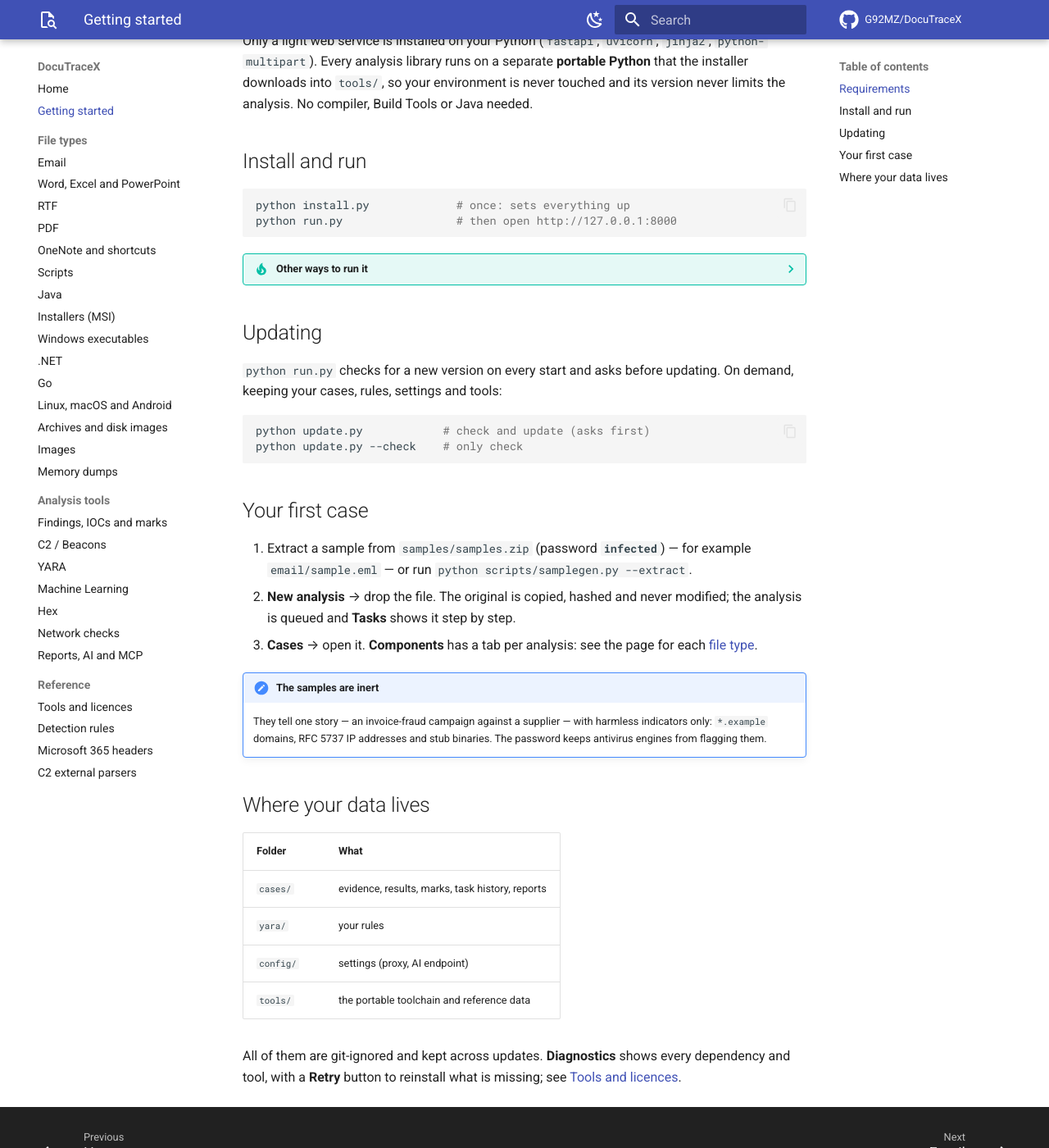
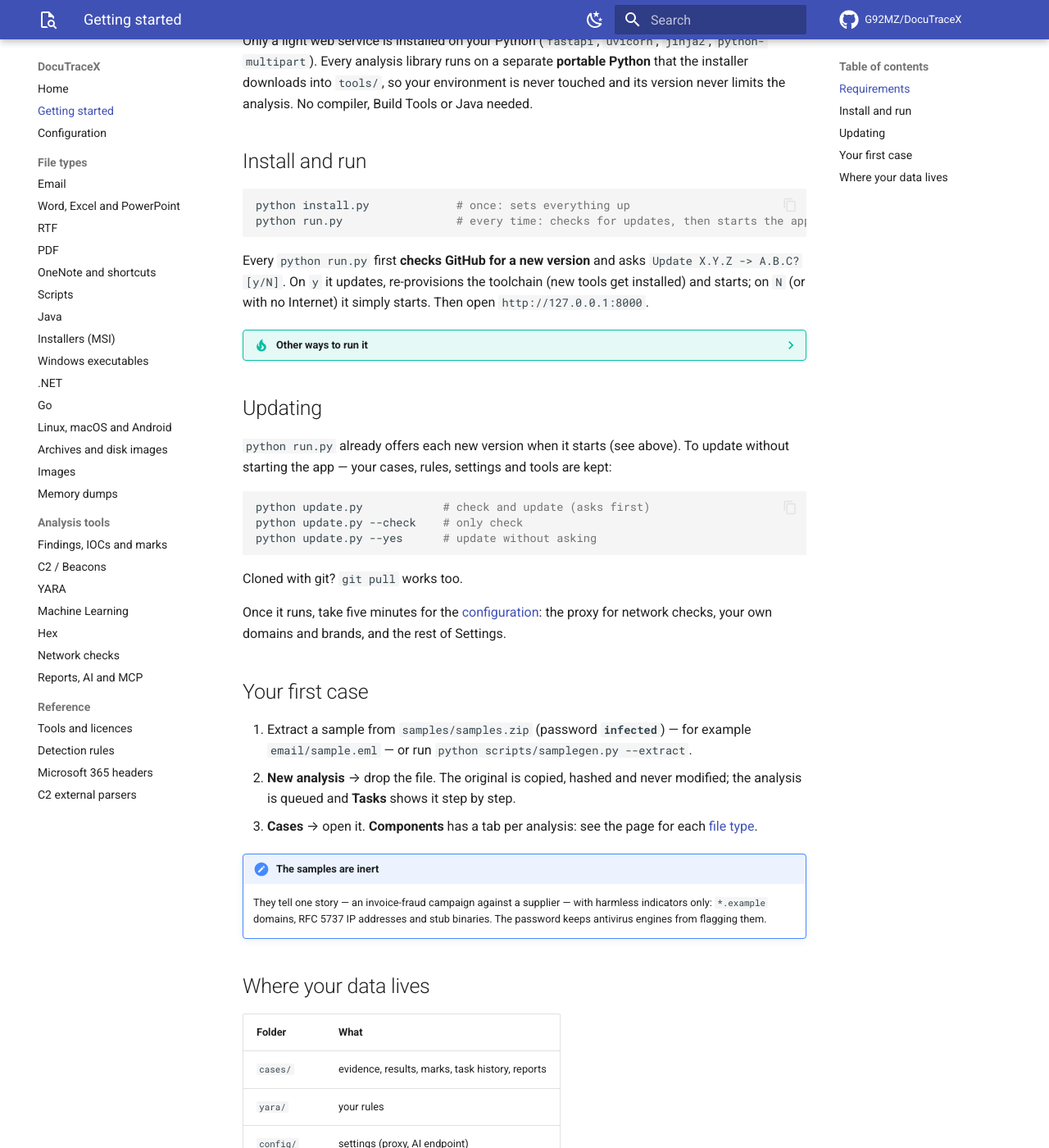
Before and after one commit to G92MZ/DocuTraceX, an MkDocs documentation site: the page built from docs/getting-started.md, in a window 1280 px wide and 1400 px high, scrolled down 261 px. Shown: the whole window at 82% size. Built offline with MkDocs 1.6.1 and Material for MkDocs 9.7.7, drawn with Linux system fonts in a browser that asks for light colours; comment, search, counter and statistics services are not loaded.

Commit message:
docs: run.py asks to update on every start; Configuration page
- Getting started and README: every `python run.py` checks GitHub and asks
  to update (y/N) before starting; --no-update, --host / --port, update.py
  --yes.
- New Configuration page: proxy (own, Tor, free public; ask-once without
  one), own domains and brands with the look-alike thresholds, generic
  legitimate domains, reputation lists and Microsoft 365 lookups, analysis
  concurrency and time factor, YARA, AI / MCP, Diagnostics — with
  screenshots of Settings filled with invented example values.
- docs_screenshots.py: the Settings view (no sample needed).
- VERSION 1.187.0.

Co-Authored-By: Claude Opus 5.5 <noreply@anthropic.com>
Claude-Session: https://claude.ai/code/session_01RpWhJRR33AAJ1sL4HDTQa1

````diff
--- a/docs/getting-started.md
+++ b/docs/getting-started.md
@@ -14,28 +14,41 @@ limits the analysis. No compiler, Build Tools or Java needed.
 
 ```bash
 python install.py             # once: sets everything up
-python run.py                 # then open http://127.0.0.1:8000
+python run.py                 # every time: checks for updates, then starts the app
 ```
+
+Every `python run.py` first **checks GitHub for a new version** and asks
+`Update X.Y.Z -> A.B.C? [y/N]`. On `y` it updates, re-provisions the toolchain
+(new tools get installed) and starts; on `N` (or with no Internet) it simply starts.
+Then open `http://127.0.0.1:8000`.
 
 ??? tip "Other ways to run it"
     ```bash
-    python run.py --port 8001     # next to another local app
+    python run.py --port 8001       # next to another local app
+    python run.py --host 127.0.0.1  # this computer only
+    python run.py --no-update       # skip the update check (offline, scripts)
     ```
-    `http://<this machine's IP>:8000` works from another computer or a phone; set
-    `DOCUTRACEX_HOST=127.0.0.1` to keep it local.
+    By default it listens on every interface, so `http://<this machine's IP>:8000` works from
+    another computer or a phone. `HOST` / `PORT` environment variables work too.
 
     Prefer pip? `pip install -r requirements.txt` installs the web service, and `python run.py`
     heals the portable toolchain on start. `install.py --force` reprovisions it.
 
 ## Updating
 
-`python run.py` checks for a new version on every start and asks before updating. On demand,
-keeping your cases, rules, settings and tools:
+`python run.py` already offers each new version when it starts (see above). To update without
+starting the app — your cases, rules, settings and tools are kept:
 
 ```bash
 python update.py            # check and update (asks first)
 python update.py --check    # only check
+python update.py --yes      # update without asking
 ```
+
+Cloned with git? `git pull` works too.
+
+Once it runs, take five minutes for the [configuration](configuration.md): the proxy for network
+checks, your own domains and brands, and the rest of Settings.
 
 ## Your first case
 
--- a/mkdocs.yml
+++ b/mkdocs.yml
@@ -75,6 +75,7 @@ exclude_docs: |
 nav:
   - Home: index.md
   - Getting started: getting-started.md
+  - Configuration: configuration.md
   - File types:
       - Email: file-types/email.md
       - Word, Excel and PowerPoint: file-types/office.md
````
Also changed, not shown: README.md (+5 -3 lines), docs/configuration.md (added, +97 -0 lines), docs/index.md (+2 -2 lines), docs/assets/shots/configuration/organisation.webp (added), docs/assets/shots/configuration/proxy.webp (added), 2 other files.
